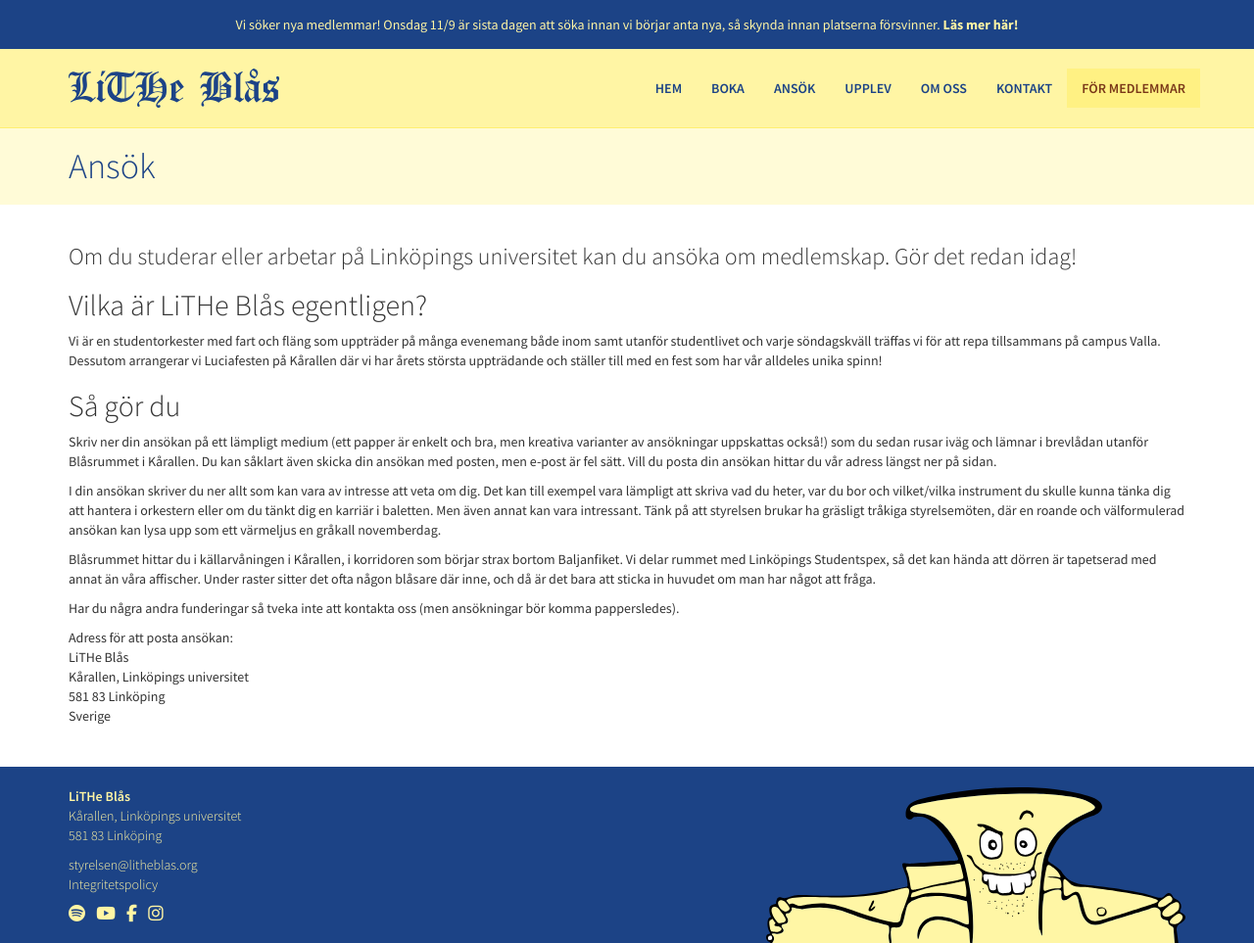
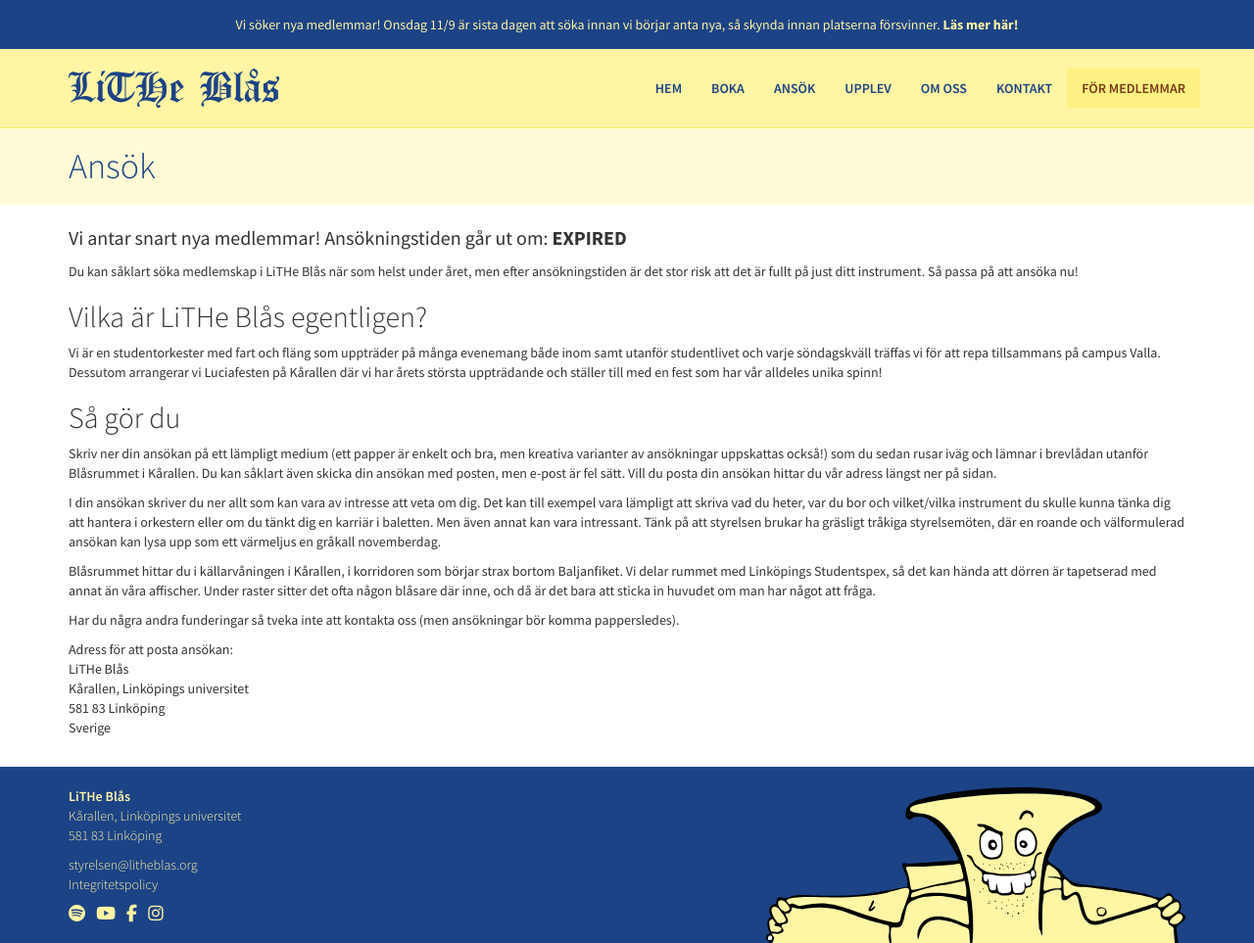
Before and after one commit to litheblas/litheblas.org, a Jekyll site: the page built from _pages/ansok.md, in a window 1280 px wide and 963 px high. Shown: the whole window at 98% size. Built offline with Jekyll 4.4.1, drawn with Linux system fonts in a browser that asks for light colours; nearby versions of some CDN libraries.

Commit message:
Add countdown timer to ansok-page

```diff
--- a/_pages/ansok.md
+++ b/_pages/ansok.md
@@ -4,12 +4,64 @@ title: Ansök
 permalink: /ansok/
 ---
 
-### Om du studerar eller arbetar på Linköpings universitet kan du ansöka om medlemskap. Gör det redan idag!
+<!-- ### Om du studerar eller arbetar på Linköpings universitet kan du ansöka om medlemskap. Gör det redan idag! -->
+
+<div id="countdown">
+    <p style="font-size: 20px;">
+        Vi antar snart nya medlemmar! Ansökningstiden går ut om:
+        <span id="countdown-timer" style="font-weight: bold;">Timer placeholder</span>
+    </p>
+    <p>
+        Du kan såklart söka medlemskap i LiTHe Blås när som helst under året, men efter ansökningstiden är det stor risk att det är fullt på just ditt instrument. Så passa på att ansöka nu!
+    </p>
+</div>
+
+<script>
+  document.addEventListener('DOMContentLoaded', function () {
+    // Set the date we're counting down to
+    var countDownDate = new Date('2024-09-11T23:59:59').getTime();
+
+    // Define the countdown function
+    function updateCountdown() {
+      // Get today's date and time
+      var now = new Date().getTime();
+
+      // Find the distance between now and the count down date
+      var distance = countDownDate - now;
+
+      // Time calculations for days, hours, minutes and seconds
+      var days = Math.floor(distance / (1000 * 60 * 60 * 24));
+      var hours = Math.floor(
+        (distance % (1000 * 60 * 60 * 24)) / (1000 * 60 * 60),
+      );
+      var minutes = Math.floor((distance % (1000 * 60 * 60)) / (1000 * 60));
+      var seconds = Math.floor((distance % (1000 * 60)) / 1000);
+
+      // Display the result in the element with id="countdown-timer"
+      document.getElementById('countdown-timer').innerHTML =
+        days + 'd ' + hours + 'h ' + minutes + 'm ' + seconds + 's ';
+
+      // If the count down is finished, write some text
+      if (distance < 0) {
+        clearInterval(x);
+        document.getElementById('countdown-timer').innerHTML = 'EXPIRED';
+      }
+    }
+
+    // Run the countdown function once first
+    updateCountdown();
+
+    // Then set it to run every 1 second
+    var x = setInterval(updateCountdown, 1000);
+  });
+</script>
 
 ## Vilka är LiTHe Blås egentligen?
+
 Vi är en studentorkester med fart och fläng som uppträder på många evenemang både inom samt utanför studentlivet och varje söndagskväll träffas vi för att repa tillsammans på campus Valla. Dessutom arrangerar vi Luciafesten på Kårallen där vi har årets största uppträdande och ställer till med en fest som har vår alldeles unika spinn!
 
 ## Så gör du
+
 Skriv ner din ansökan på ett lämpligt medium (ett papper är enkelt och bra, men kreativa varianter av ansökningar uppskattas också!) som du sedan rusar iväg och lämnar i brevlådan utanför Blåsrummet i Kårallen. Du kan såklart även skicka din ansökan med posten, men e-post är fel sätt. Vill du posta din ansökan hittar du vår adress längst ner på sidan.
 
 I din ansökan skriver du ner allt som kan vara av intresse att veta om dig. Det kan till exempel vara lämpligt att skriva vad du heter, var du bor och vilket/vilka instrument du skulle kunna tänka dig att hantera i orkestern eller om du tänkt dig en karriär i baletten. Men även annat kan vara intressant. Tänk på att styrelsen brukar ha gräsligt tråkiga styrelsemöten, där en roande och välformulerad ansökan kan lysa upp som ett värmeljus en gråkall novemberdag.
```
